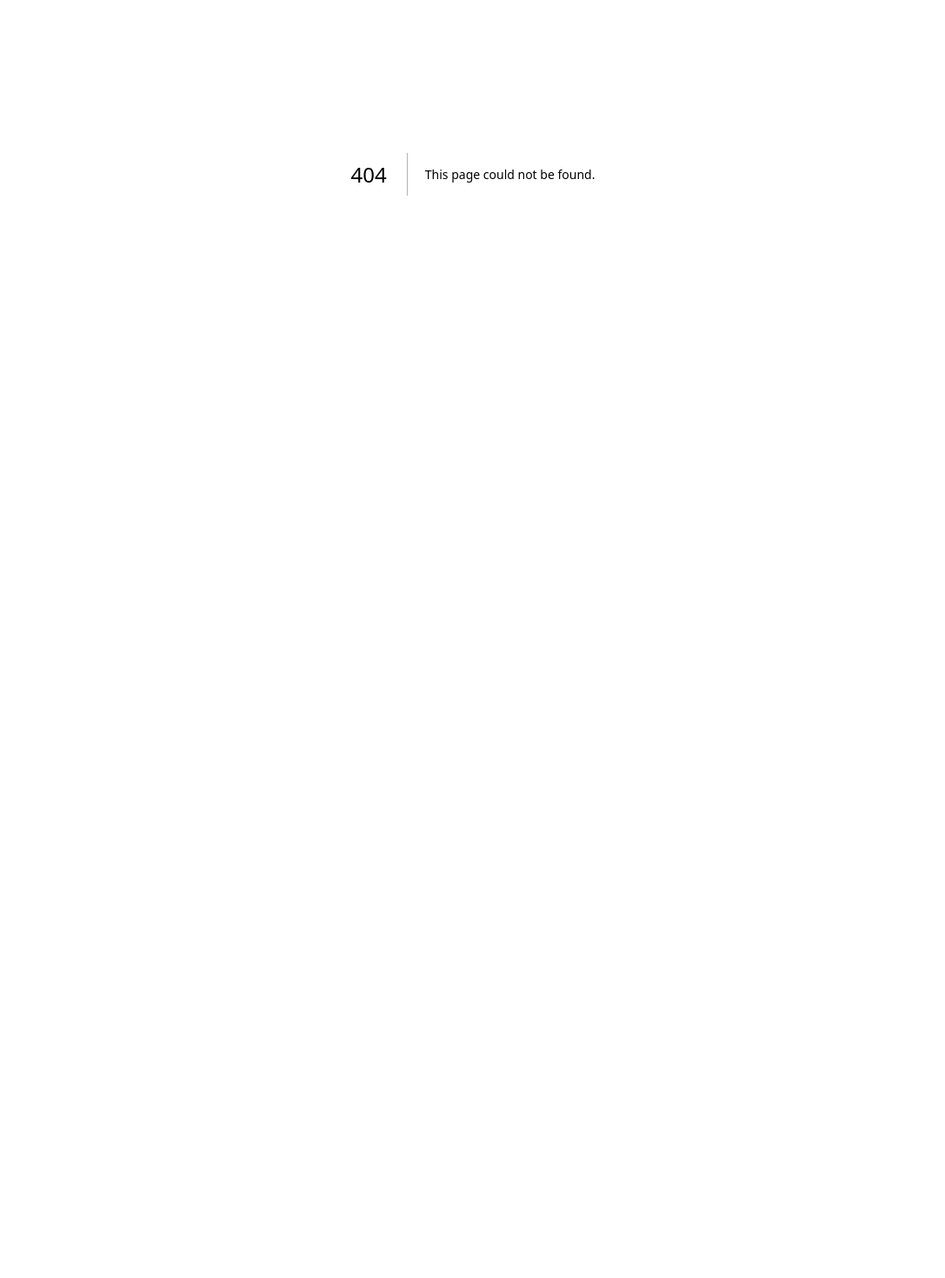
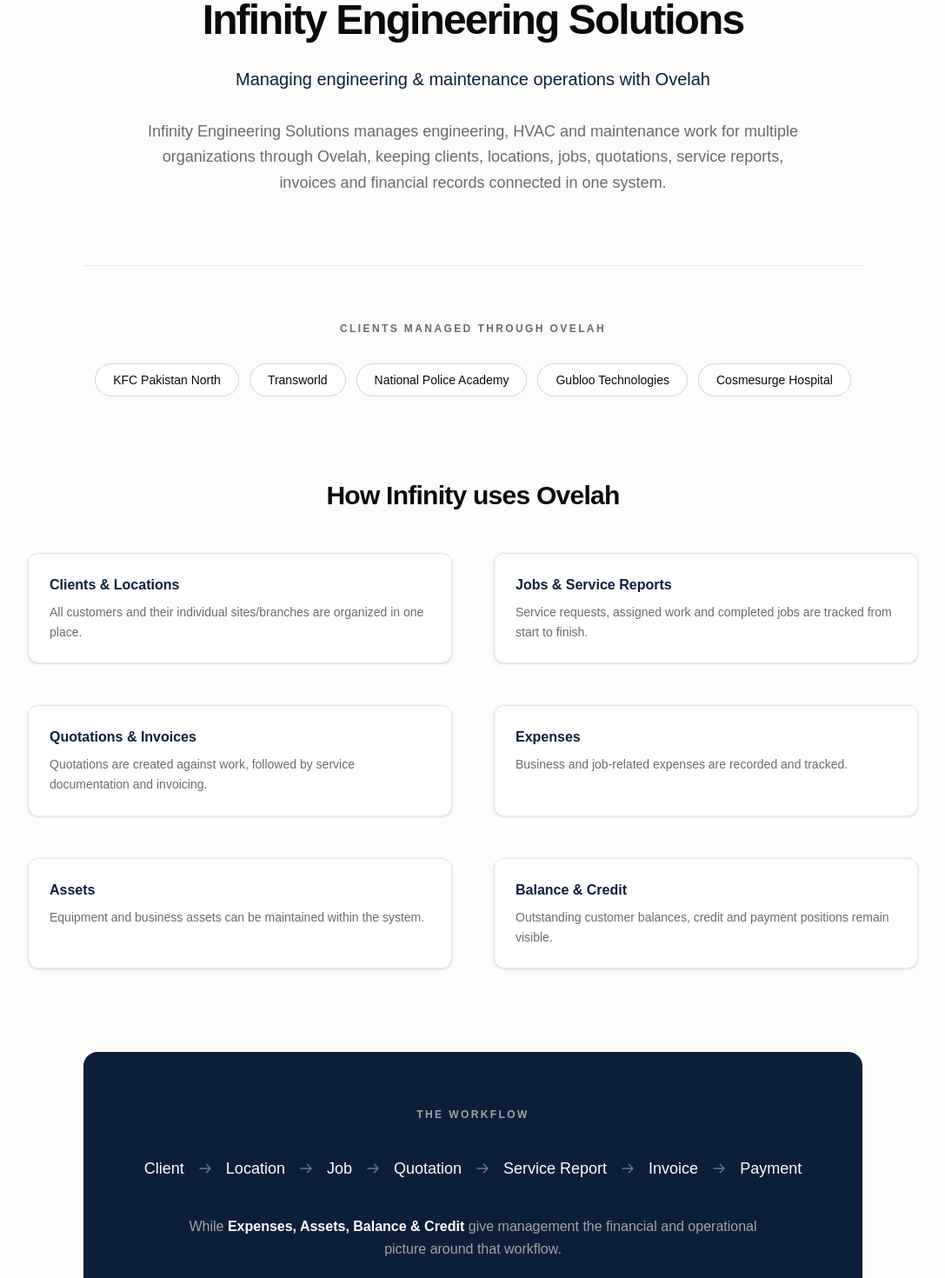
Before and after one commit to anass-nadeem/ovelah-website, a Next.js app: page /clients/infinity-engineering-solutions in a window 1280 px wide. Before the commit this address had no page. Shown: the part 200-1670 px from the top of the page at 87% size, without its empty margins (96-1183 px from the left). Before the commit the page ends 800 px from the top, so only its background shows below. Built offline with nearby package versions, Linux system fonts and the light colour scheme.

Commit message:
Client page add

```diff
--- /dev/null
+++ b/app/clients/infinity-engineering-solutions/page.tsx
@@ -0,0 +1,131 @@
+import Navbar from "@/components/layout/Navbar";
+import Footer from "@/components/layout/Footer";
+import Container from "@/components/ui/Container";
+
+export default function InfinityCaseStudy() {
+  const clients = [
+    "KFC Pakistan North",
+    "Transworld",
+    "National Police Academy",
+    "Gubloo Technologies",
+    "Cosmesurge Hospital"
+  ];
+
+  const workflowSteps = [
+    "Client", "Location", "Job", "Quotation", "Service Report", "Invoice", "Payment"
+  ];
+
+  return (
+    <>
+      <Navbar />
+
+      <main className="bg-[#fcfcfb] pb-20 pt-20 md:pb-32 md:pt-32">
+        <Container>
+
+          {/* Hero Section */}
+          <div className="mx-auto max-w-3xl text-center">
+            <h1 className="mb-6 text-3xl font-semibold tracking-[-0.04em] text-[#0a0a0a] md:text-5xl leading-tight">
+              Infinity Engineering Solutions
+            </h1>
+            <p className="text-lg font-medium text-[#0b1f3a] md:text-xl">
+              Managing engineering & maintenance operations with Ovelah
+            </p>
+            <p className="mx-auto mt-8 text-base leading-relaxed text-[#6b6b6b] md:text-lg">
+              Infinity Engineering Solutions manages engineering, HVAC and maintenance work for multiple organizations through Ovelah, keeping clients, locations, jobs, quotations, service reports, invoices and financial records connected in one system.
+            </p>
+          </div>
+
+          {/* Managed Clients - Pill Layout */}
+          <div className="mx-auto mt-20 max-w-4xl border-t border-[#e7e7e4] pt-16 text-center">
+            <h3 className="mb-8 text-xs font-bold uppercase tracking-[0.2em] text-[#6b6b6b]">
+              Clients Managed Through Ovelah
+            </h3>
+            <div className="flex flex-wrap items-center justify-center gap-3">
+              {clients.map((client) => (
+                <span key={client} className="rounded-full border border-[#d5d5d0] bg-white px-5 py-2 text-sm font-medium text-[#0a0a0a]">
+                  {client}
+                </span>
+              ))}
+            </div>
+          </div>
+
+          {/* How Infinity uses Ovelah - Grid */}
+          <div className="mx-auto mt-24 max-w-5xl">
+            <h2 className="mb-12 text-center text-2xl font-semibold tracking-tight text-[#0a0a0a] md:text-3xl">
+              How Infinity uses Ovelah
+            </h2>
+            <div className="grid gap-8 md:grid-cols-2 lg:gap-12">
+
+              <div className="flex flex-col gap-2 rounded-xl bg-white p-6 shadow-sm border border-[#e7e7e4]">
+                <h4 className="font-semibold text-[#0b1f3a]">Clients & Locations</h4>
+                <p className="text-sm leading-relaxed text-[#6b6b6b]">All customers and their individual sites/branches are organized in one place.</p>
+              </div>
+
+              <div className="flex flex-col gap-2 rounded-xl bg-white p-6 shadow-sm border border-[#e7e7e4]">
+                <h4 className="font-semibold text-[#0b1f3a]">Jobs & Service Reports</h4>
+                <p className="text-sm leading-relaxed text-[#6b6b6b]">Service requests, assigned work and completed jobs are tracked from start to finish.</p>
+              </div>
+
+              <div className="flex flex-col gap-2 rounded-xl bg-white p-6 shadow-sm border border-[#e7e7e4]">
+                <h4 className="font-semibold text-[#0b1f3a]">Quotations & Invoices</h4>
+                <p className="text-sm leading-relaxed text-[#6b6b6b]">Quotations are created against work, followed by service documentation and invoicing.</p>
+              </div>
+
+              <div className="flex flex-col gap-2 rounded-xl bg-white p-6 shadow-sm border border-[#e7e7e4]">
+                <h4 className="font-semibold text-[#0b1f3a]">Expenses</h4>
+                <p className="text-sm leading-relaxed text-[#6b6b6b]">Business and job-related expenses are recorded and tracked.</p>
+              </div>
+
+              <div className="flex flex-col gap-2 rounded-xl bg-white p-6 shadow-sm border border-[#e7e7e4]">
+                <h4 className="font-semibold text-[#0b1f3a]">Assets</h4>
+                <p className="text-sm leading-relaxed text-[#6b6b6b]">Equipment and business assets can be maintained within the system.</p>
+              </div>
+
+              <div className="flex flex-col gap-2 rounded-xl bg-white p-6 shadow-sm border border-[#e7e7e4]">
+                <h4 className="font-semibold text-[#0b1f3a]">Balance & Credit</h4>
+                <p className="text-sm leading-relaxed text-[#6b6b6b]">Outstanding customer balances, credit and payment positions remain visible.</p>
+              </div>
+
+            </div>
+          </div>
+
+          {/* The Workflow */}
+          <div className="mx-auto mt-24 max-w-4xl rounded-2xl bg-[#0b1f3a] p-8 text-center text-white md:p-16">
+            <h3 className="mb-10 text-xs font-bold uppercase tracking-[0.2em] text-[#a3a3a3]">
+              The Workflow
+            </h3>
+
+            <div className="flex flex-wrap items-center justify-center gap-2 md:gap-4">
+              {workflowSteps.map((step, index) => (
+                <div key={step} className="flex items-center gap-2 md:gap-4">
+                  <span className="font-medium text-[#fcfcfb] md:text-lg">{step}</span>
+                  {index !== workflowSteps.length - 1 && (
+                    <svg className="h-4 w-4 text-white/40" fill="none" stroke="currentColor" viewBox="0 0 24 24">
+                      <path strokeLinecap="round" strokeLinejoin="round" strokeWidth="2" d="M14 5l7 7m0 0l-7 7m7-7H3" />
+                    </svg>
+                  )}
+                </div>
+              ))}
+            </div>
+
+            <p className="mx-auto mt-10 max-w-2xl text-sm leading-relaxed text-[#a3a3a3] md:text-base">
+              While <span className="font-semibold text-white">Expenses, Assets, Balance & Credit</span> give management the financial and operational picture around that workflow.
+            </p>
+          </div>
+
+        </Container>
+      </main>
+
+      {/* The Closing Statement */}
+      <section className="bg-white py-24 text-center">
+        <Container>
+          <h2 className="text-3xl font-semibold tracking-tight text-[#0a0a0a] md:text-5xl">
+            One business. <br className="md:hidden" />Multiple clients. <br className="md:hidden" />One connected system.
+          </h2>
+        </Container>
+      </section>
+
+      <Footer />
+    </>
+  );
+}
--- /dev/null
+++ b/app/clients/page.tsx
@@ -0,0 +1,63 @@
+import Navbar from "@/components/layout/Navbar";
+import Footer from "@/components/layout/Footer";
+import Container from "@/components/ui/Container";
+import Link from "next/link";
+
+export default function ClientsPage() {
+  return (
+    <>
+      <Navbar />
+
+      <main className="min-h-screen bg-[#fcfcfb] py-20 md:py-32">
+        <Container>
+
+          {/* Hero Section */}
+          <div className="mx-auto max-w-2xl text-center">
+            <h1 className="text-4xl font-semibold tracking-[-0.04em] text-[#0a0a0a] md:text-5xl">
+              Clients
+            </h1>
+            <p className="mx-auto mt-6 text-base leading-relaxed text-[#6b6b6b] md:text-lg">
+              See how businesses use Ovelah to manage their day-to-day operations.
+            </p>
+          </div>
+
+          {/* Case Studies Grid */}
+          <div className="mx-auto mt-16 max-w-3xl">
+
+            {/* Infinity Engineering Card */}
+            <Link
+              href="/clients/infinity-engineering-solutions"
+              className="group block rounded-2xl border border-[#e7e7e4] bg-white p-8 shadow-sm transition-all hover:border-[#0b1f3a] hover:shadow-md md:p-10"
+            >
+              <div className="flex flex-col items-start justify-between gap-6 md:flex-row md:items-center">
+                <div className="flex flex-col gap-3">
+                  <p className="text-xs font-bold uppercase tracking-[0.2em] text-[#6b6b6b]">
+                    Engineering & Maintenance
+                  </p>
+                  <h2 className="text-2xl font-semibold tracking-tight text-[#0a0a0a] transition-colors group-hover:text-[#0b1f3a]">
+                    Infinity Engineering Solutions
+                  </h2>
+                  <p className="max-w-xl text-sm leading-relaxed text-[#6b6b6b] md:text-base">
+                    Managing engineering and maintenance operations for KFC Pakistan North with Ovelah.
+                  </p>
+                </div>
+
+                {/* Arrow Icon */}
+                <div className="flex shrink-0 items-center gap-2 text-sm font-semibold text-[#0b1f3a]">
+                  View Case Study
+                  <svg className="h-4 w-4 transition-transform group-hover:translate-x-1" fill="none" stroke="currentColor" viewBox="0 0 24 24">
+                    <path strokeLinecap="round" strokeLinejoin="round" strokeWidth="2" d="M14 5l7 7m0 0l-7 7m7-7H3" />
+                  </svg>
+                </div>
+              </div>
+            </Link>
+
+          </div>
+
+        </Container>
+      </main>
+
+      <Footer />
+    </>
+  );
+}
```
